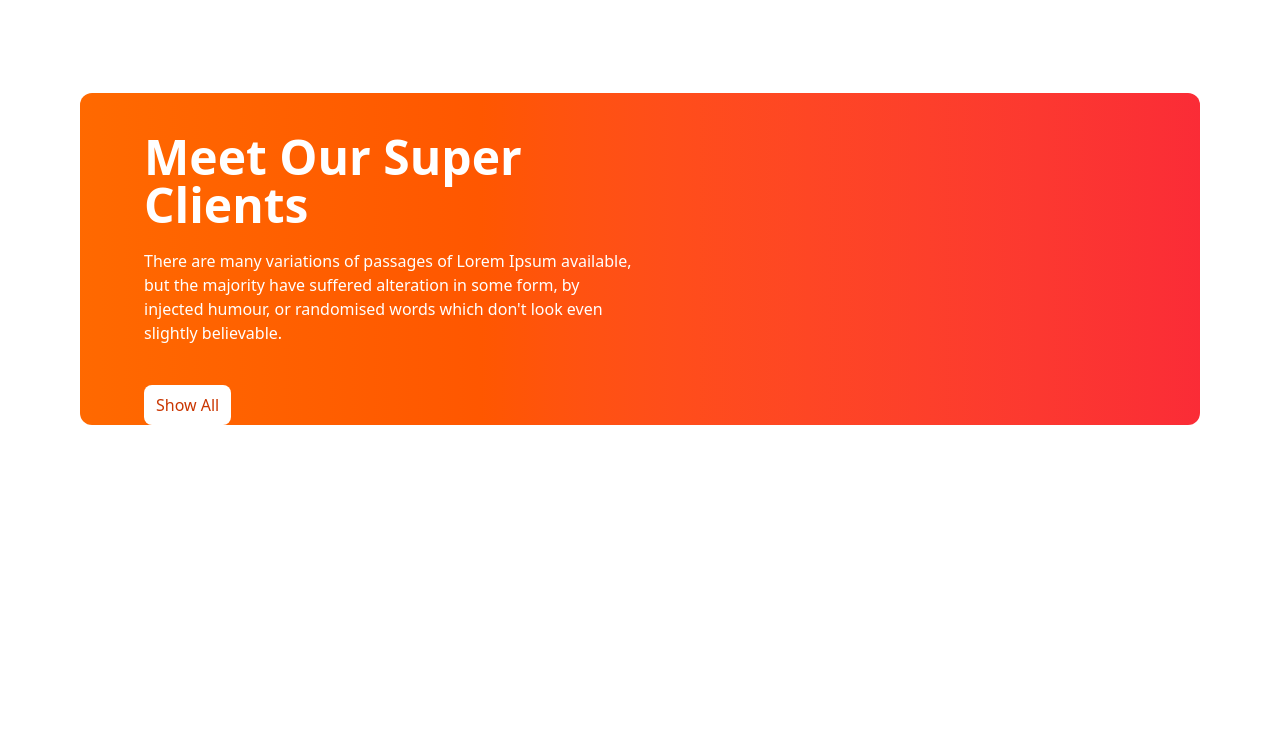
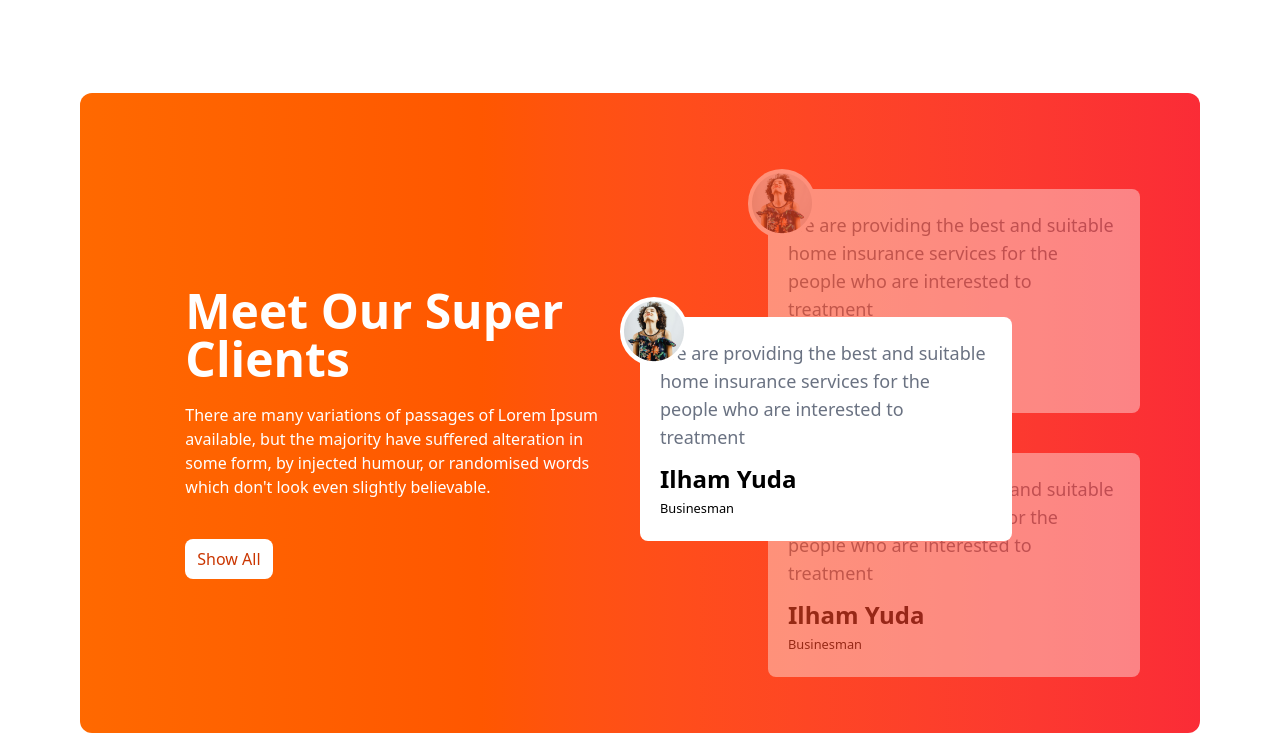
Before and after one commit to nafisa729/tea-house, a plain HTML site: page index.html in a window 1280 px wide. Shown: the part 1524-2257 px from the top of the page. Before the commit the page ends 1949 px from the top, so only its background shows below. Drawn offline with nearby package versions, Linux system fonts and the light colour scheme.

Commit message:
added full review

```diff
--- a/index.html
+++ b/index.html
@@ -118,11 +118,48 @@
             </div>
         </section>
         <section class="bg-gradient-to-r from-orange-500 to-red-500 rounded-xl grid grid-cols-1 lg:grid-cols-2 text-white px-7 md:px-16">
-            <div>
+            <div class="flex justify-center items-center overflow-hidden">
+            <div class="w-5/6">
                 <h1 class="text-5xl font-bold mt-10 mb-5">Meet Our Super Clients</h1>
                 <p class="mb-10">There are many variations of passages of Lorem Ipsum available, but the majority have suffered alteration in some form, by injected humour, or randomised words which don't look even slightly believable. </p>
                 <button class="bg-white text-orange-700 px-3 py-2 rounded-lg">Show All</button>
             </div>
+        </div>
+            <!-- img section -->
+             <div class="relative py-24">
+                <div class="absolute z-10 top-44 md:top-56">
+                    <div class="relative h-56 w-full md:w-3/4 bg-white flex items-center px-5 rounded-lg text-black">
+                        <div class="absolute -top-5 -left-5 bg-white rounded-full">
+                            <img class="p-1" src="images/client.png" alt="">
+                        </div>
+                        <div>
+                        <p class="text-lg text-gray-500">We are providing the best and suitable home insurance services for the people who are interested to treatment</p>
+                        <h1 class="text-2xl font-bold mt-3">Ilham Yuda</h1>
+                        <small>Businesman</small>
+                        </div>
+                    </div>
+                </div>
+                <div class="relative left-8 md:left-32 h-56 w-full md:w-3/4 bg-white flex items-center px-5 rounded-lg text-black opacity-40">
+                    <div class="absolute -top-5 -left-5 bg-white rounded-full">
+                        <img class="p-1" src="images/client.png" alt="">
+                    </div>
+                    <div>
+                    <p class="text-lg text-gray-500">We are providing the best and suitable home insurance services for the people who are interested to treatment</p>
+                    <h1 class="text-2xl font-bold mt-3">Ilham Yuda</h1>
+                    <small>Businesman</small>
+                    </div>
+                </div>
+                 <div class="relative left-8 md:left-32 h-56 w-full md:w-3/4 bg-white flex items-center px-5 rounded-lg text-black opacity-40 top-10">
+                    <div class="absolute -top-5 -left-5 bg-white rounded-full">
+                        <img class="p-1" src="images/client.png" alt="">
+                    </div>
+                    <div>
+                    <p class="text-lg text-gray-500">We are providing the best and suitable home insurance services for the people who are interested to treatment</p>
+                    <h1 class="text-2xl font-bold mt-3">Ilham Yuda</h1>
+                    <small>Businesman</small>
+                    </div>
+                </div>
+             </div>
         </section>
     </main>
 </body>
```
